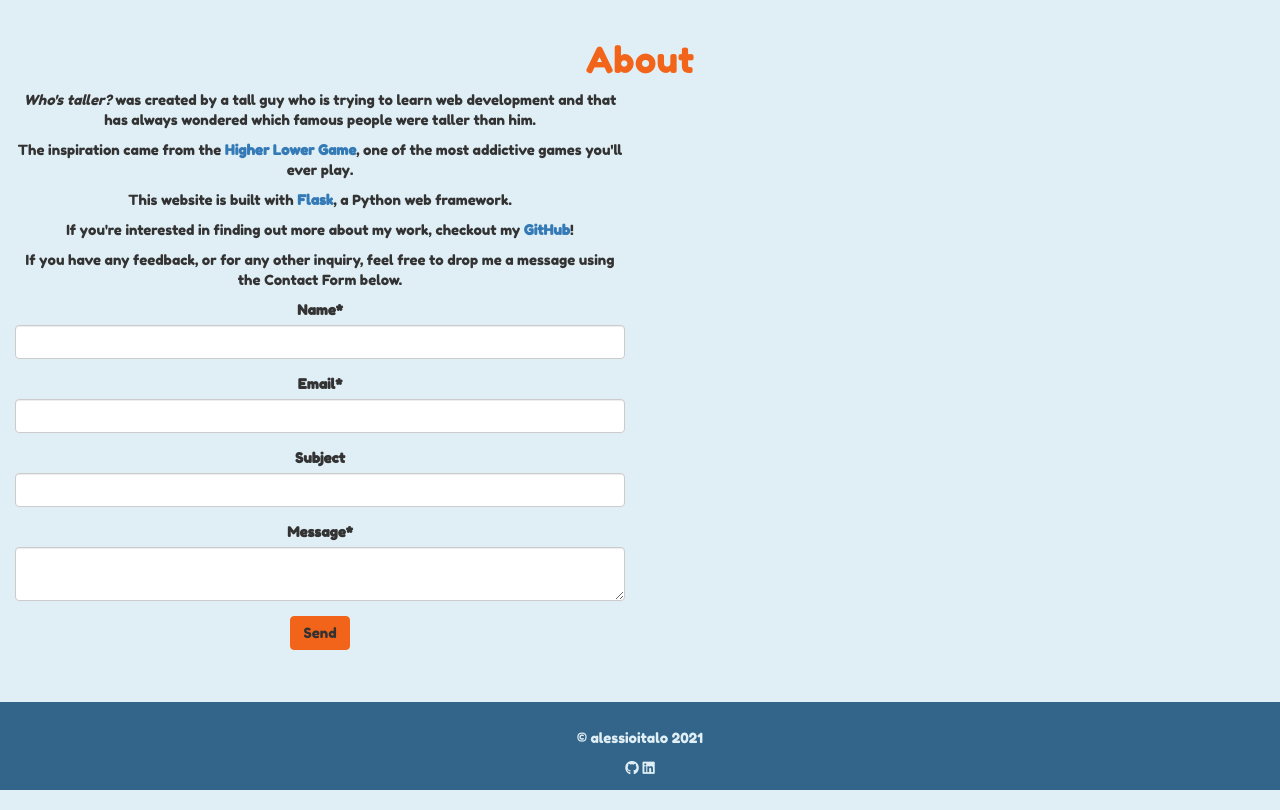
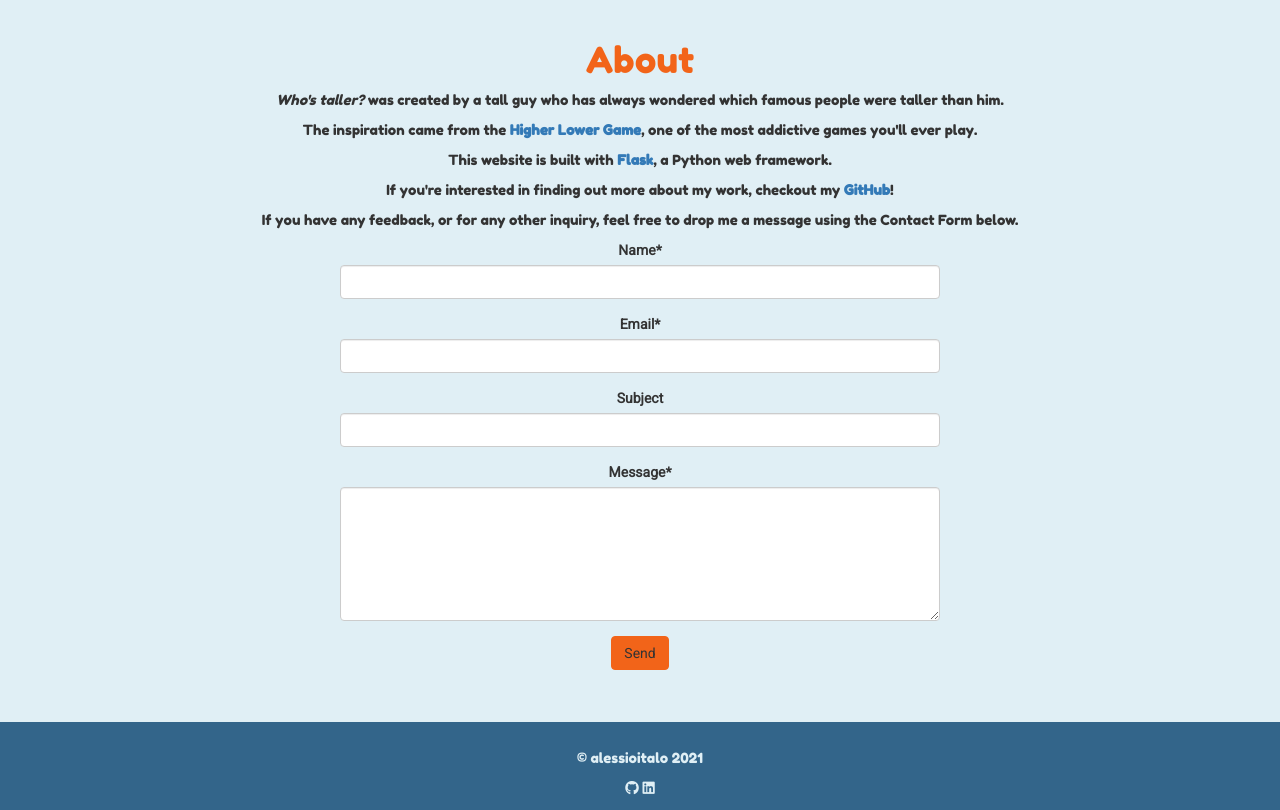
Before and after one commit to alessioitalo/taller-api-flask, a Flask app: page /about in a window 1280 px wide. Shown: the part 52-862 px from the top of the page. Run offline with Flask 2, Linux system fonts and the light colour scheme; some libraries are stand-ins or nearby versions.

Commit message:
contact form

```diff
--- a/app.py
+++ b/app.py
@@ -1,4 +1,4 @@
-from flask import Flask, jsonify, request,session, render_template, url_for, redirect
+from flask import Flask, jsonify, request,session, render_template, url_for, redirect, flash
 from flask_sqlalchemy import SQLAlchemy
 from random import choice
 from flask_marshmallow import Marshmallow
@@ -6,17 +6,29 @@ from flask_fontawesome import FontAwesome
 from flask_bootstrap import Bootstrap
 from flask_wtf import FlaskForm
 from wtforms import SubmitField, StringField, TextAreaField
+from wtforms.fields.html5 import EmailField
 from wtforms.validators import DataRequired
+from flask_mail import Mail, Message
 import os
 
 app = Flask(__name__)
+db = SQLAlchemy(app)
+ma = Marshmallow(app)
+fa = FontAwesome(app)
+bs = Bootstrap(app)
+
 app.config['SQLALCHEMY_DATABASE_URI'] = 'sqlite:///taller_newdb.db'
 app.config['SECRET_KEY'] = os.environ.get('SECRET_KEY')
 app.config['SQLALCHEMY_TRACK_MODIFICATIONS'] = False
-db = SQLAlchemy(app)
-ma = Marshmallow(app)
-fa = FontAwesome(app)
-Bootstrap(app)
+app.config['MAIL_SERVER'] = 'smtp.gmail.com'
+app.config['MAIL_PORT'] = 587
+app.config['MAIL_USE_TLS'] = True
+app.config['MAIL_USERNAME'] = os.environ.get('MAIL_USERNAME')
+app.config['MAIL_DEFAULT_SENDER'] = os.environ.get('MAIL_USERNAME')
+app.config['MAIL_PASSWORD'] = os.environ.get('MAIL_PASSWORD')
+mail = Mail(app)
+
+RECEIVER = os.environ.get('RECEIVER_MAIL')
 API_SECRET_KEY = os.environ.get('API_SECRET_KEY')
 
 # DATABASE
@@ -39,9 +51,9 @@ taller_schema = TallerSchema()
 #CONTACT FORM
 class ContactForm(FlaskForm):
     name = StringField('Name*', validators=[DataRequired()])
-    email = StringField('Email*', validators=[DataRequired()])
+    email = EmailField('Email*', validators=[DataRequired()])
     subject = StringField('Subject')
-    message = TextAreaField('Message*', validators=[DataRequired()])
+    message = TextAreaField('Message*', render_kw={'class': 'form-control', 'rows': 6}, validators=[DataRequired()])
     submit = SubmitField('Send')
 
 
@@ -65,69 +77,39 @@ def play():
     if request.method == 'POST':
         if request.args['choice'] == '1':
             if Taller.query.filter_by(id=id_one).first().height > Taller.query.filter_by(id=id_two).first().height:
-                return redirect(url_for('play'))
+                return redirect(url_for('play',
+                                        char=Taller.query.filter_by(id=id_one).first().name,
+                                        diff=Taller.query.filter_by(id=id_one).first().height - Taller.query.filter_by(id=id_two).first().height)
+                                )
             else:
                 return redirect(url_for('game_over'))
         if request.args['choice'] == '2':
             if Taller.query.filter_by(id=id_two).first().height > Taller.query.filter_by(id=id_one).first().height:
-                return redirect(url_for('play'))
+                return redirect(url_for('play',
+                                        char=Taller.query.filter_by(id=id_two).first().name,
+                                        diff=Taller.query.filter_by(id=id_two).first().height - Taller.query.filter_by(id=id_one).first().height)
+                                )
             else:
                 return redirect(url_for('game_over'))
     else:
-        id_one = session['id_one'] = character1.id
-        id_two = session['id_two'] = character2.id
+        char = request.args.get('char')
+        diff = request.args.get('diff')
+        session['id_one'] = character1.id
+        session['id_two'] = character2.id
         return render_template('play.html',
                                    character1=character1,
                                    character2=character2,
-                                   id_one=id_one,
-                                   id_two=id_two,
+                                   id_one=session['id_one'],
+                                   id_two=session['id_two'],
+                                   char=char,
+                                   diff=diff,
                                )
-
-# @app.route('/play', methods=['GET', 'POST'])
-# def play():
-#     global character1
-#     global character2
-#     global score
-#     if request.method == 'POST':
-#         if request.args['char'] == '1':
-#             if character1.height > character2.height:
-#                 score += 1
-#                 session['char'] = character1.name
-#                 session['diff'] = character1.height - character2.height
-#                 return redirect(url_for('play'))
-#             else:
-#                 return redirect(url_for('game_over'))
-#         else:
-#             if character2.height > character1.height:
-#                 score += 1
-#                 session['char'] = character2.name
-#                 session['diff'] = character2.height - character1.height
-#                 return redirect(url_for('play'))
-#             else:
-#                 return redirect(url_for('game_over'))
-#     else:
-#         char = session.get('char')
-#         diff = session.get('diff')
-#         character1 = choice(db.session.query(Taller).all())
-#         while True:
-#             character2 = choice(db.session.query(Taller).all())
-#             if character2.height != character1.height:
-#                 break
-#         return render_template('play.html',
-#                                    character1=character1,
-#                                    character2=character2,
-#                                    score=score,
-#                                    char=char,
-#                                    diff=diff)
 
 
 @app.route('/game-over')
 def game_over():
-    global score
-    final_score = score
-    score = 0
     session.clear()
-    return render_template('gameover.html', final_score=final_score)
+    return render_template('gameover.html')
 
 
 @app.route('/api')
@@ -139,8 +121,19 @@ def api():
 def about():
     form = ContactForm()
     if form.validate_on_submit():
-        # TODO: update with flask-flash message
-        return 'Message sent!'
+        name = request.form['name']
+        email = request.form['email']
+        subject = request.form['subject']
+        body = request.form['message']
+        msg = Message(subject="Who's taller Contact Form", recipients=['alessioitalo@gmail.com'])
+        msg.html = "<h1>Who's taller Contact Form</h1>" \
+                   f"<p>Message from{name}</p>"\
+                   f"<p>Email address: {email}</p>" \
+                   f"<p>Subject: {subject}</p>" \
+                   f"<p>Message: {body}</p>"
+        mail.send(msg)
+        flash('Message sent! We will get in touch soon...')
+        return render_template('about.html', form=form)
     else:
         return render_template('about.html', form=form)
 
@@ -150,7 +143,7 @@ def about():
 def page_not_found(e):
     return render_template('404.html'), 404
 
-#
+
 @app.errorhandler(500)
 def internal_error(e):
     return render_template('500.html'), 505
--- a/static/style.css
+++ b/static/style.css
@@ -77,18 +77,6 @@ h4, h3{
     border-color: #33658a;
 }
 
-/*.char-button{
-    position: absolute;
-    background-color: Transparent;
-    border: Transparent;
-    display: inline;
-    align: center;
-    margin: auto;
-    top: 50%;
-    right: 25%;
-}*/
-
-
 .photo{
     width:350px;
     height:470px;
@@ -101,16 +89,18 @@ h4, h3{
     background: Transparent;
     border: Transparent;
     outline: none;
+
+
 }
 
 .photobutton:hover{
     filter: brightness(70%);
 }
 
-.photobutton:hover + .credit {
+/*.photobutton:hover + .credit {
     display: block;
 
-}
+}*/
 
 @media screen and (max-width: 750px) {
     .photo {
@@ -120,7 +110,6 @@ h4, h3{
 }
 
 .credit{
-    display: none;
     position: relative;
     bottom: 5rem;
     width: 100%;
@@ -148,3 +137,14 @@ footer{
 .mini-icon{
     color: #e0eff5;
 }
+
+.about{
+    margin-left:10%;
+    margin-right: 10%;
+}
+
+.contact{
+    padding-left: 20%;
+    padding-right: 20%;
+    font-family: Roboto;
+}
--- a/templates/about.html
+++ b/templates/about.html
@@ -4,11 +4,20 @@
 
 
 {% block page_content %}
+{% with messages = get_flashed_messages() %}
+   {% if messages %}
+      {% for message in messages %}
+<div class="alert alert-success" role="alert">{{ message }}</div>
+      {% endfor %}
+   {% endif %}
+{% endwith %}
 <h1 class="title">About</h1>
-<div class="row">
-    <div class="col-lg-6 col-md-6 col-sm-12">
+
+
+<div class="about">
     <div>
-    <p><i>Who's taller?</i> was created by a tall guy who is trying to learn web development and that has always wondered which famous people were taller than him.</p>
+    <p><i>Who's taller?</i> was created by a tall guy who has always wondered which famous people were taller than him.</p>
+
     <p>The inspiration came from the <a href="http://www.higherlowergame.com/"><b>Higher Lower Game</b></a>, one of the most addictive games you'll ever play.</p>
 
     <p>This website is built with <a href="https://flask.palletsprojects.com/en/1.1.x/"><b>Flask</b></a>, a Python web framework.</p>
@@ -17,10 +26,9 @@
 
     <p>If you have any feedback, or for any other inquiry, feel free to drop me a message using the Contact Form below.</p>
 </div>
-    <div>
+    <div class="contact">
         {{ wtf.quick_form(form) }}
     </div>
 </div>
-    </div>
 
 {% endblock %}
--- a/templates/home.html
+++ b/templates/home.html
@@ -4,7 +4,7 @@
 {% block page_content %}
 <div class="container-fluid main">
     <h1 class="home">Who's taller?</h1>
-    <h4>Lorem ipsum dolor sit amet, consectetur adipiscing elit, sed do eiusmod tempor</h4>
+    <h4>the guessing game for celebrities, fictional and historical characters' heights</h4>
     <a href="{{ url_for('play')}}"><button type="button" class="btn btn-info">Start</button></a>
 </div>
 </div>
```
Also changed, not shown: templates/play.html (+4 -4 lines), taller_newdb.db, 1 other file.
